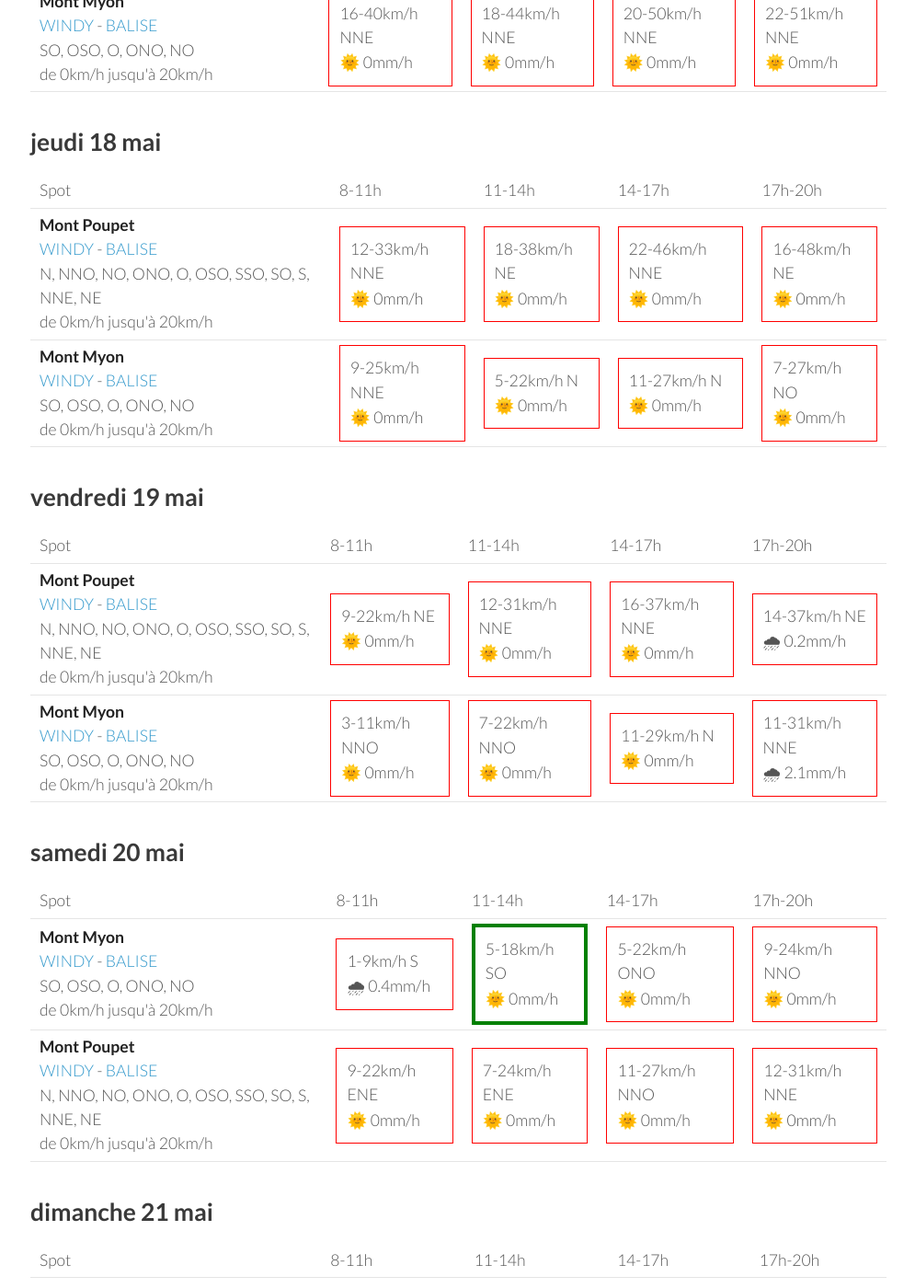
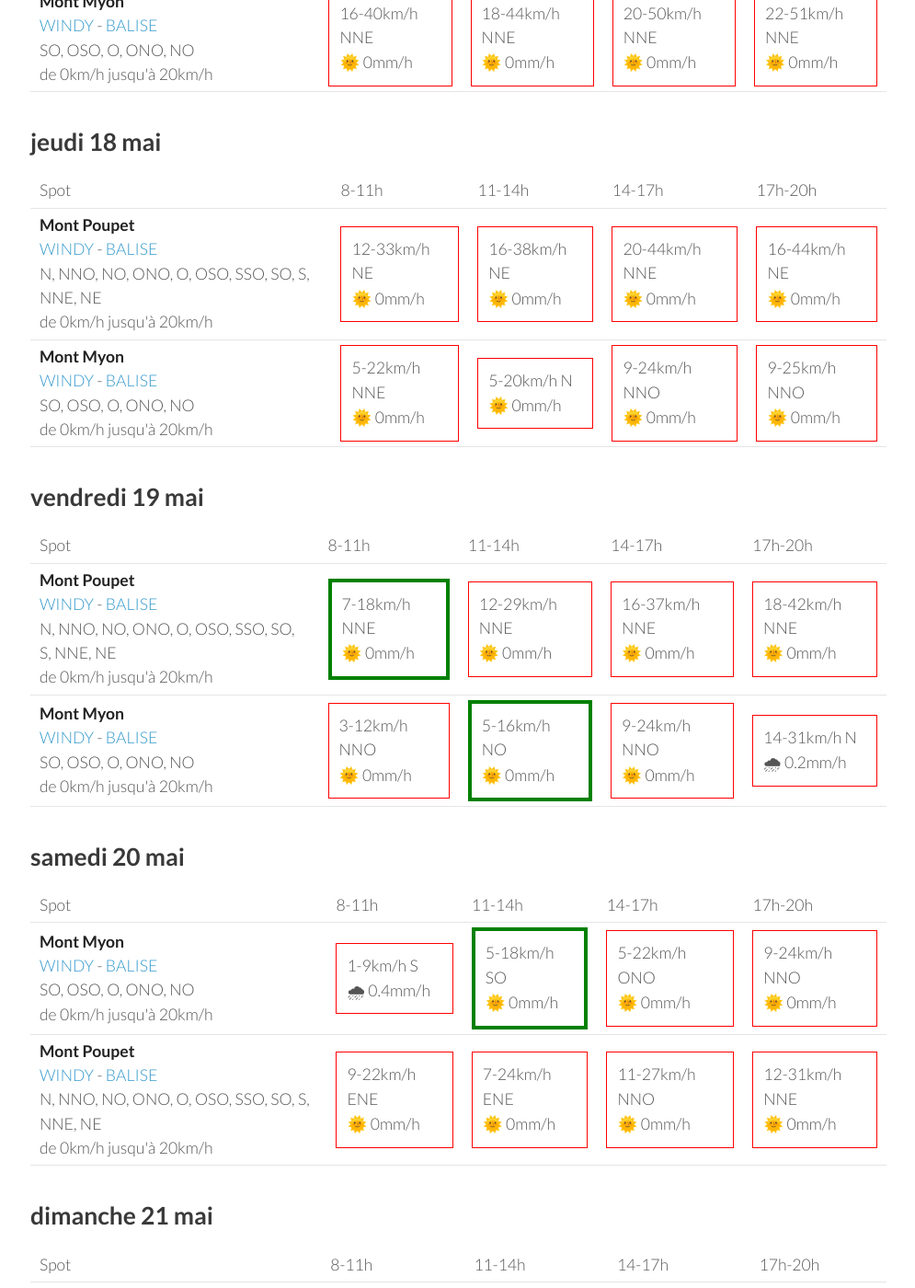
Before and after one commit to parapente-dans-le-nord/parapente-dans-le-nord.github.io, a Jekyll site: the page built from jura.markdown, in a window 1280 px wide and 1400 px high, scrolled down 912 px. Shown: the whole window at 92% size, without its empty margins (25-1020 px from the left). Built offline with Jekyll 4.4.1, drawn with Linux system fonts in a browser that asks for light colours; some of the changed text lies outside the part shown.

Commit message:
update index.markdown

```diff
--- a/jura.markdown
+++ b/jura.markdown
@@ -94,20 +94,20 @@ page mise à jour le mardi 16 mai 13:20
 <tr>
         <td><strong>Mont Poupet</strong><br><a href="https://windy.com/46.970/5.876?46.541,5.876,8">WINDY</a> - <span class=""><a href="http://www.balisemeteo.com/balise.php?idBalise=92">BALISE</a> </span><br> <span class="vent-favorable">N, NNO, NO, ONO, O, OSO, SSO, SO, S, NNE, NE</span><br><span class="force-vent">de 0km/h jusqu'à 20km/h</span> </td>
 
-            <td><div class="not-flyable"><p>12-33km/h NNE</p><p>🌞 0mm/h</p></div></td>
-            <td><div class="not-flyable"><p>18-38km/h NE</p><p>🌞 0mm/h</p></div></td>
-            <td><div class="not-flyable"><p>22-46km/h NNE</p><p>🌞 0mm/h</p></div></td>
-            <td><div class="not-flyable"><p>16-48km/h NE</p><p>🌞 0mm/h</p></div></td>
+            <td><div class="not-flyable"><p>12-33km/h NE</p><p>🌞 0mm/h</p></div></td>
+            <td><div class="not-flyable"><p>16-38km/h NE</p><p>🌞 0mm/h</p></div></td>
+            <td><div class="not-flyable"><p>20-44km/h NNE</p><p>🌞 0mm/h</p></div></td>
+            <td><div class="not-flyable"><p>16-44km/h NE</p><p>🌞 0mm/h</p></div></td>
 
 
     </tr>
 <tr>
         <td><strong>Mont Myon</strong><br><a href="https://windy.com/46.331/5.397?45.898,5.394,8,m:eWoagj8">WINDY</a> - <span class=""><a href="http://www.balisemeteo.com/balise.php?idBalise=70">BALISE</a> </span><br> <span class="vent-favorable">SO, OSO, O, ONO, NO</span><br><span class="force-vent">de 0km/h jusqu'à 20km/h</span> </td>
 
-            <td><div class="not-flyable"><p>9-25km/h NNE</p><p>🌞 0mm/h</p></div></td>
-            <td><div class="not-flyable"><p>5-22km/h N</p><p>🌞 0mm/h</p></div></td>
-            <td><div class="not-flyable"><p>11-27km/h N</p><p>🌞 0mm/h</p></div></td>
-            <td><div class="not-flyable"><p>7-27km/h NO</p><p>🌞 0mm/h</p></div></td>
+            <td><div class="not-flyable"><p>5-22km/h NNE</p><p>🌞 0mm/h</p></div></td>
+            <td><div class="not-flyable"><p>5-20km/h N</p><p>🌞 0mm/h</p></div></td>
+            <td><div class="not-flyable"><p>9-24km/h NNO</p><p>🌞 0mm/h</p></div></td>
+            <td><div class="not-flyable"><p>9-25km/h NNO</p><p>🌞 0mm/h</p></div></td>
 
 
     </tr>
@@ -130,20 +130,20 @@ page mise à jour le mardi 16 mai 13:20
 <tr>
         <td><strong>Mont Poupet</strong><br><a href="https://windy.com/46.970/5.876?46.541,5.876,8">WINDY</a> - <span class=""><a href="http://www.balisemeteo.com/balise.php?idBalise=92">BALISE</a> </span><br> <span class="vent-favorable">N, NNO, NO, ONO, O, OSO, SSO, SO, S, NNE, NE</span><br><span class="force-vent">de 0km/h jusqu'à 20km/h</span> </td>
 
-            <td><div class="not-flyable"><p>9-22km/h NE</p><p>🌞 0mm/h</p></div></td>
-            <td><div class="not-flyable"><p>12-31km/h NNE</p><p>🌞 0mm/h</p></div></td>
+            <td><div class="flyable"><p>7-18km/h NNE</p><p>🌞 0mm/h</p></div></td>
+            <td><div class="not-flyable"><p>12-29km/h NNE</p><p>🌞 0mm/h</p></div></td>
             <td><div class="not-flyable"><p>16-37km/h NNE</p><p>🌞 0mm/h</p></div></td>
-            <td><div class="not-flyable"><p>14-37km/h NE</p><p>🌧 0.2mm/h</p></div></td>
+            <td><div class="not-flyable"><p>18-42km/h NNE</p><p>🌞 0mm/h</p></div></td>
 
 
     </tr>
 <tr>
         <td><strong>Mont Myon</strong><br><a href="https://windy.com/46.331/5.397?45.898,5.394,8,m:eWoagj8">WINDY</a> - <span class=""><a href="http://www.balisemeteo.com/balise.php?idBalise=70">BALISE</a> </span><br> <span class="vent-favorable">SO, OSO, O, ONO, NO</span><br><span class="force-vent">de 0km/h jusqu'à 20km/h</span> </td>
 
-            <td><div class="not-flyable"><p>3-11km/h NNO</p><p>🌞 0mm/h</p></div></td>
-            <td><div class="not-flyable"><p>7-22km/h NNO</p><p>🌞 0mm/h</p></div></td>
-            <td><div class="not-flyable"><p>11-29km/h N</p><p>🌞 0mm/h</p></div></td>
-            <td><div class="not-flyable"><p>11-31km/h NNE</p><p>🌧 2.1mm/h</p></div></td>
+            <td><div class="not-flyable"><p>3-12km/h NNO</p><p>🌞 0mm/h</p></div></td>
+            <td><div class="flyable"><p>5-16km/h NO</p><p>🌞 0mm/h</p></div></td>
+            <td><div class="not-flyable"><p>9-24km/h NNO</p><p>🌞 0mm/h</p></div></td>
+            <td><div class="not-flyable"><p>14-31km/h N</p><p>🌧 0.2mm/h</p></div></td>
 
 
     </tr>
```
Also changed, not shown: other parts of jura.markdown (+1 -1 lines).
